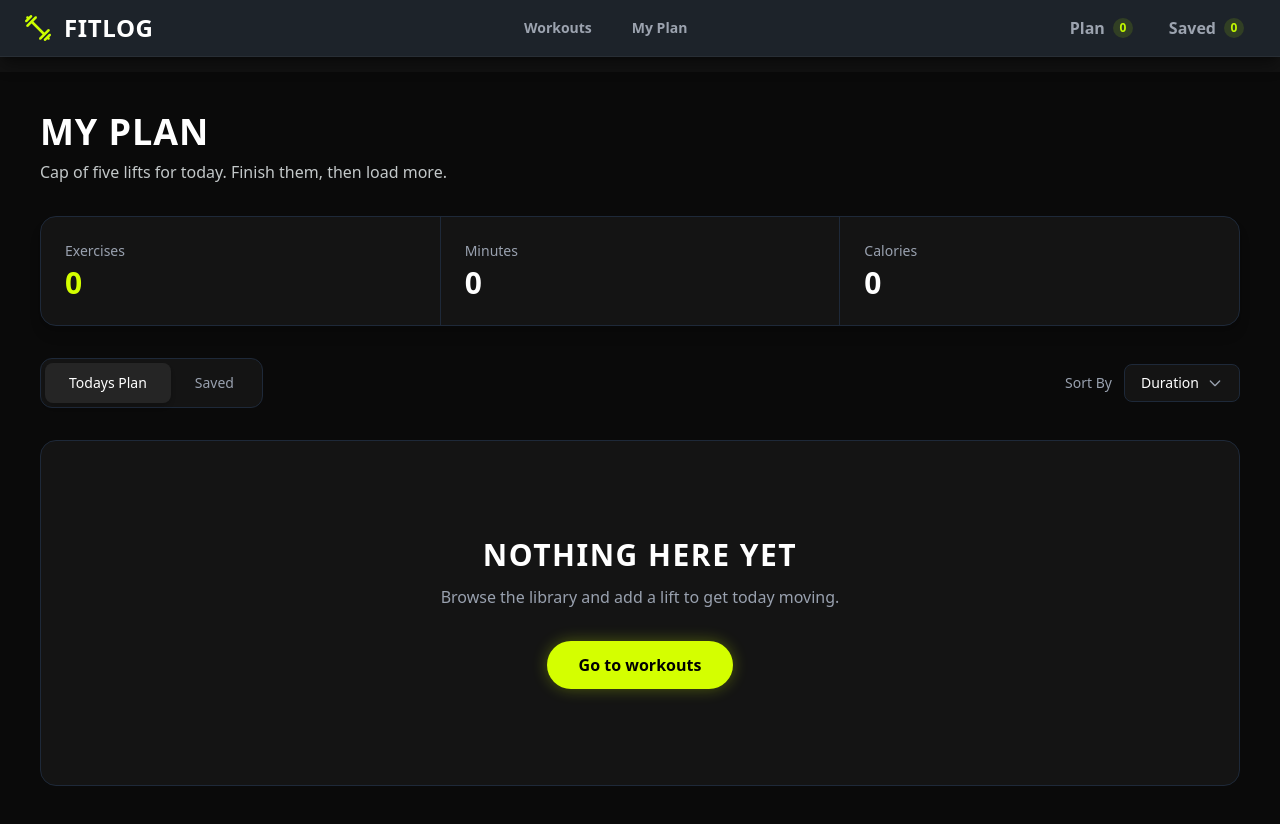
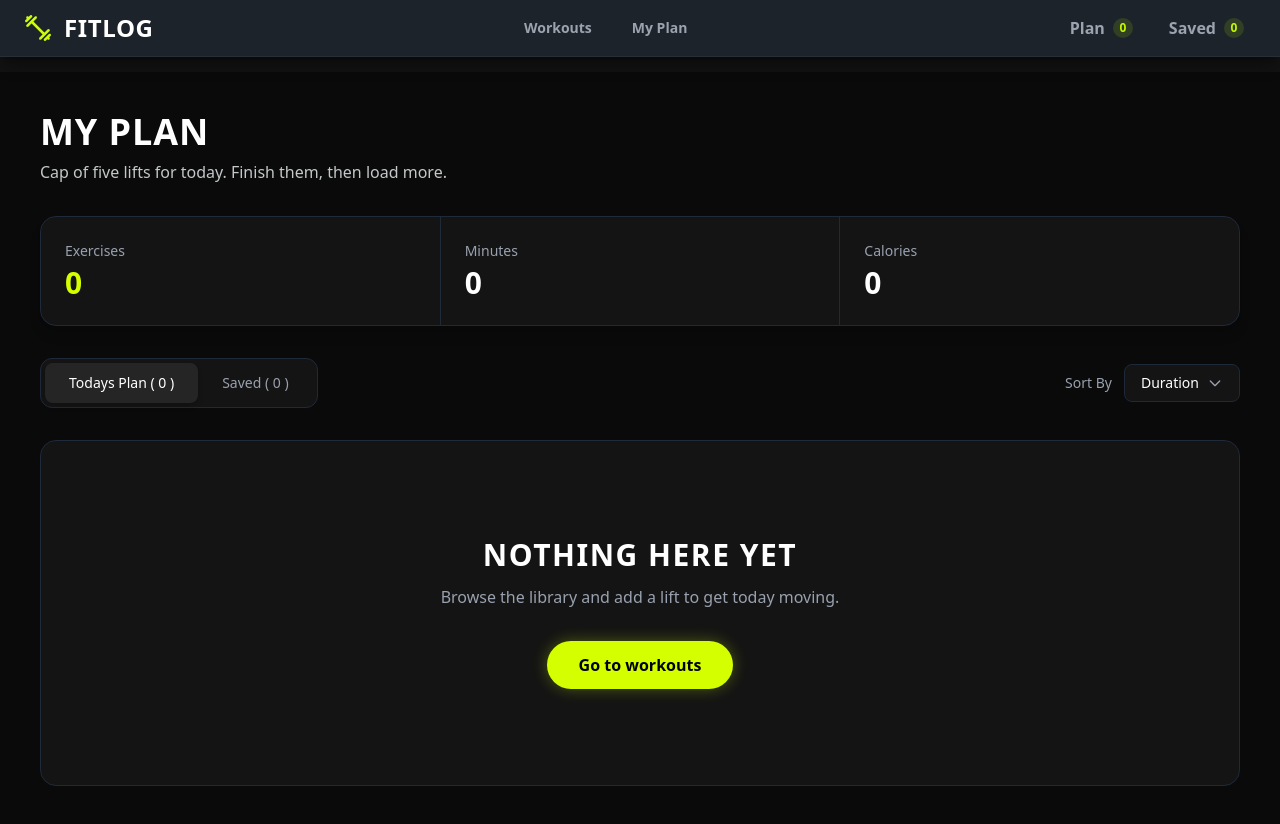
Before and after one commit to samiursiyam/right-6, a Next.js app: page /plan in a window 1280 px wide. Shown: the top 824 px of the page. Built offline with nearby package versions, Linux system fonts and the light colour scheme.

Commit message:
nev a oo data add sas

```diff
--- a/src/app/component/NavBare.jsx
+++ b/src/app/component/NavBare.jsx
@@ -1,8 +1,13 @@
+'use client';
 import Image from 'next/image';
 import Link from 'next/link';
-import React from 'react';
+import React, { useContext } from 'react';
+import { CardContext } from './context/CardContext';
 
 const NavBare = () => {
+
+  const { plan ,  saved } = useContext(CardContext);
+
   return (
     <>
       <div className="fixed top-0 left-0 w-full z-50 bg-[#1D232A] px-6 py-3 shadow-lg shadow-black/40 border-b border-white/5">
@@ -51,18 +56,18 @@ const NavBare = () => {
                 <span>Plan</span>
 
                 <div className="flex items-center justify-center w-5 h-5 rounded-full bg-[#313f24] text-[#C2F800] text-xs font-bold">
-                  0
+                  {plan?.length || 0}
                 </div>
               </Link>
 
               <Link
-                href="/saved"
+                href="/plan"
                 className="flex items-center gap-2 font-bold py-0.5 px-3 rounded-2xl text-[#9CA3AF] cursor-pointer transition hover:bg-[#313f24] hover:text-[#C2F800]"
               >
                 <span>Saved</span>
 
                 <div className="flex items-center justify-center w-5 h-5 rounded-full bg-[#313f24] text-[#C2F800] text-xs font-bold">
-                  0
+                  {saved?.length || 0}
                 </div>
               </Link>
 
--- a/src/app/plan/page.jsx
+++ b/src/app/plan/page.jsx
@@ -65,7 +65,7 @@ const Planpage = () => {
               activeTab === 'plan' ? 'bg-[#252525] text-white shadow-md' : 'text-gray-400 hover:text-white hover:bg-[#1a1a1a]'
             }`}
           >
-            Todays Plan
+            Todays Plan  ( {plan?.length || 0} )
           </button>
           <button
             onClick={() => setActiveTab('saved')}
@@ -73,7 +73,7 @@ const Planpage = () => {
               activeTab === 'saved' ? 'bg-[#252525] text-white shadow-md' : 'text-gray-400 hover:text-white hover:bg-[#1a1a1a]'
             }`}
           >
-            Saved
+            Saved  ( {saved?.length || 0 } )
           </button>
         </div>
 
@@ -87,6 +87,10 @@ const Planpage = () => {
           </button>
         </div>
       </div>
+
+
+
+
 
       {/* Cards List */}
       <div className="flex flex-col gap-4">
```
